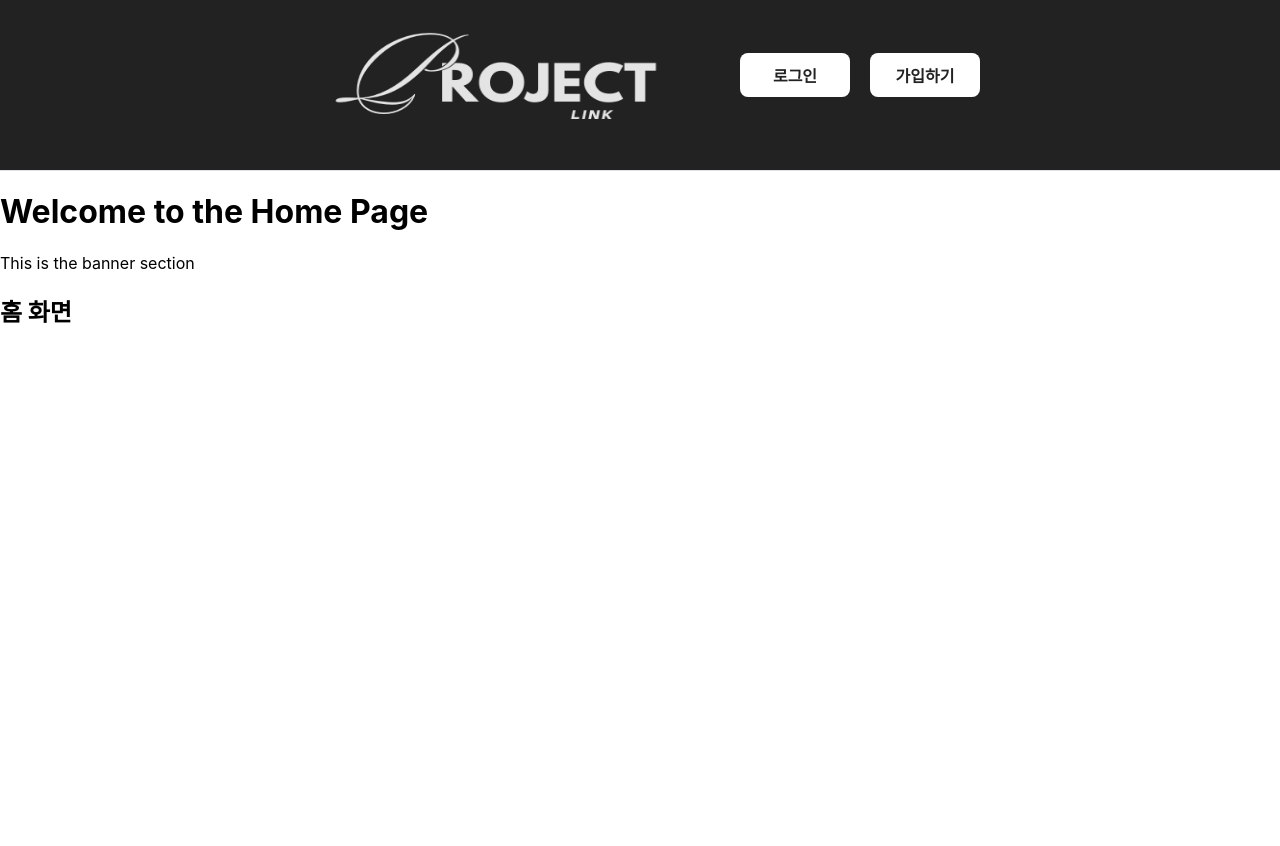
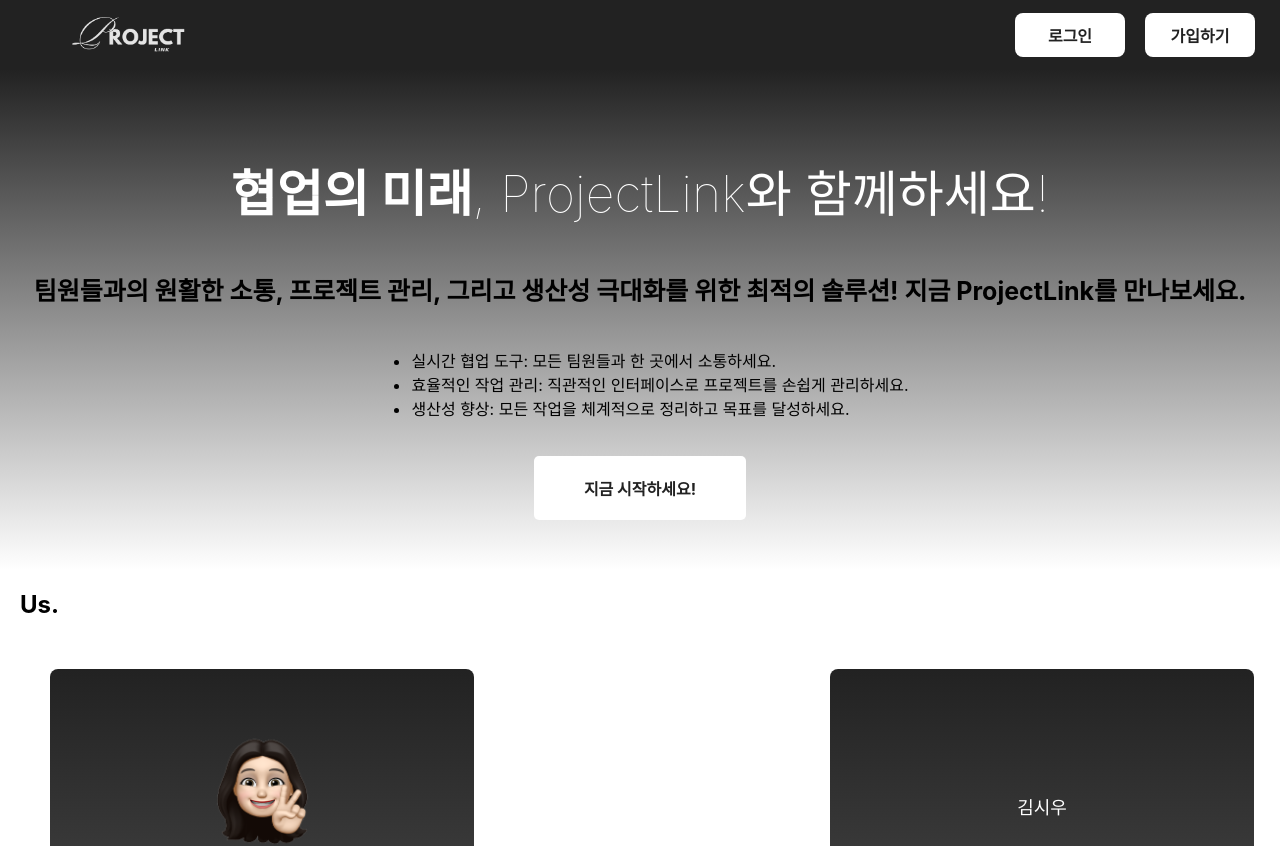
Before and after one commit to vanguard-gpt/ProjectLink-front, a React (Create React App) app in the folder projectlink/: page / in a window 1280 px wide. Shown: the top 846 px of the page. Before the commit the page ends 800 px from the top, so only its background shows below. Built offline with nearby package versions, Linux system fonts and the light colour scheme; no server answers.

Commit message:
home 페이지 수정

```diff
--- a/projectlink/src/page/home/Home.css
+++ b/projectlink/src/page/home/Home.css
@@ -1,27 +1,77 @@
-.header {
+.home-header {
     display: flex;
     justify-content: space-between;
     align-items: center;
     padding: 0px 25px;
     background-color: #222222;
-    border-bottom: 1px solid #dee2e6;
-    height: 170px;
-
+    height: 70px;
 }
 
-.navbar {
+.nav-left {
     display: flex;
-    justify-content: space-between;
     align-items: center;
-    width: 100%;
+}
+
+.nav-right {
+    display: flex;
+    gap: 20px;
+    align-items: center;
 }
 
 .nav-item {
     list-style: none;
 }
 
-.nav-right {
+.nav-link {
+    color: white;
+    text-decoration: none;
+}
+.banner{
     display: flex;
-    gap: 20px;
-    padding: 25px;
+    justify-content: center;
+    align-items: center;
+    width: 100%;
+    height: 500px;
+    flex-direction: column;
+    background: linear-gradient(#222222, #ffffff);
 }
+.home-h1 {
+    font-size: 50px;
+    margin-bottom: 20px;
+    color: white;
+    font-weight: lighter;
+}
+
+.bold-text {
+    font-weight: bold;
+}
+
+.home-p{
+    font-size: 25px;
+    font-weight: bold;
+}
+.home-ul {
+    padding-bottom: 20px;
+    font-size: 16px;
+}
+
+.start-btn {
+    background-color: white;
+    color: #222222;
+    border: none;
+    padding: 20px 50px;
+    border-radius: 5px;
+    text-decoration: none;
+    text-align: center;
+    display: flex;
+    justify-content: center;
+    align-items: center;
+    min-width: 70px;
+    font-size: 16px;
+    font-weight: bold;
+}
+
+.start-btn:hover {
+    background-color: #A3A3A3;
+    color: white;
+}
--- a/projectlink/src/page/home/Home.js
+++ b/projectlink/src/page/home/Home.js
@@ -1,55 +1,42 @@
-import axios from "axios";
-import { useEffect, useState } from "react";
 import { Link } from "react-router-dom";
-import "./Home.css"
-import logo from "../../assets/logo.png"
+import "./Home.css";
+import logo from "../../assets/logo.png";
 import "../styles.css";
-
+import Button from '../../components/Button';
+import { ProfileCardList } from "../../components/profilecard/ProfileCard";
 
 export default function Home() {
-    const [data, setData] = useState([]);
-
-    useEffect(() => {
-        axios
-            .get('http://localhost:8080/api/home')
-            .then(res => {
-                console.log(res);
-                res && res.data && setData(res.data);
-            })
-            .catch(err => console.log(err));
-    }, []);
-
     return (
         <>
-             <header className="header">
-                <nav className="navbar">
-                    <ul>
+            <header className="home-header">
+                <ul className="nav-left">
                     <li className="nav-item">
                         <Link to="/" className="nav-link">
-                                <img src={logo} alt="Home" style={{ width: '400px', height: '150px' }} />
+                            <img src={logo} alt="Home" style={{ width: '140px', height: '60px' }} />
                         </Link>
                     </li>
                 </ul>
                 <ul className="nav-right">
                     <li className="nav-item">
-                            <Link to="/login" className="nav-link btn">로그인</Link>
+                        <Button to="/login" text="로그인" />
                     </li>
                     <li className="nav-item">
-                            <Link to="/signup" className="nav-link btn">가입하기</Link>
+                        <Button to="/signup" text="가입하기" />
                     </li>
                 </ul>
-                </nav>
             </header>
 
             <div className="banner">
-                <h1>Welcome to the Home Page</h1>
-                <p>This is the banner section</p>
+            <h1 class="home-h1"><span class="bold-text">협업의 미래</span>, ProjectLink와 함께하세요!</h1>
+                <p className="home-p">팀원들과의 원활한 소통, 프로젝트 관리, 그리고 생산성 극대화를 위한 최적의 솔루션! 지금 ProjectLink를 만나보세요.</p>
+                <ul className="home-ul">
+                    <li>실시간 협업 도구: 모든 팀원들과 한 곳에서 소통하세요.</li>
+                    <li>효율적인 작업 관리: 직관적인 인터페이스로 프로젝트를 손쉽게 관리하세요.</li>
+                    <li>생산성 향상: 모든 작업을 체계적으로 정리하고 목표를 달성하세요.</li>
+                </ul>
+                <Link to="/signup" className="start-btn">지금 시작하세요!</Link>
             </div>
-
-            <div className="container">
-                <h2>홈 화면</h2>
-                {data ? <p>{data}</p> : <p>Loading...</p>}
-            </div>
+            <ProfileCardList/>
         </>
     )
 }
```
Lines whose indentation alone changed are shown as unchanged.
